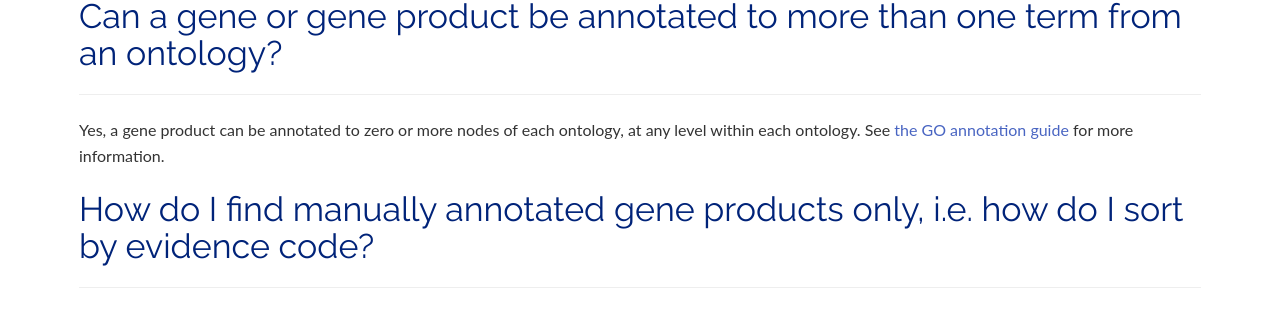
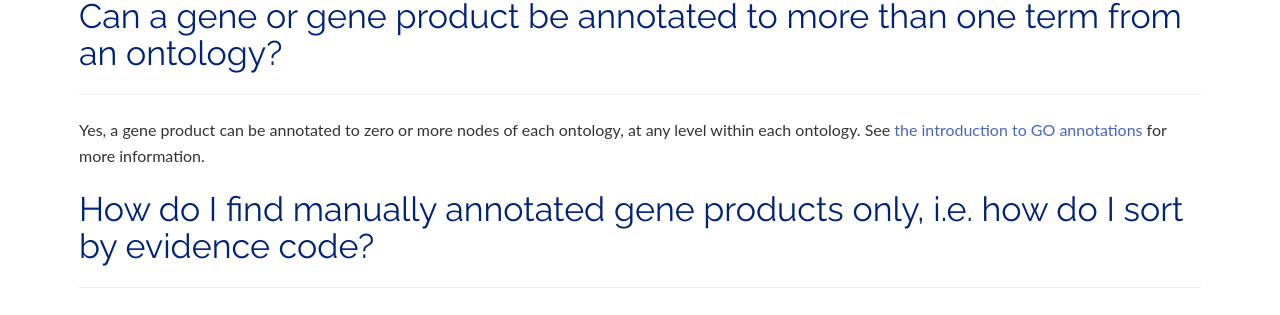
Before and after one commit to geneontology/geneontology.github.io, a Jekyll site: the page built from _docs/faq.md, in a window 1280 px wide and 900 px high, scrolled down 9457 px. Shown: the part 140-455 px from the top of the window. Built offline with Jekyll 4.4.1, drawn with Linux system fonts in a browser that asks for light colours; nearby versions of some CDN libraries.

Commit message:
Update faq.md
old link

```diff
--- a/_docs/faq.md
+++ b/_docs/faq.md
@@ -644,7 +644,7 @@
 {:/comment}
 
 Yes, a gene product can be annotated to zero or more nodes of each ontology, at any level within each ontology.
-See [the GO annotation guide](http://geneontology.org/page/go-annotation-policies) for more information.
+See [the introduction to GO annotations](/docs/go-annotations/) for more information.
 
 ## How do I find manually annotated gene products only, i.e. how do I sort by evidence code?
 ------------------------------------------------------------------------------------------------------------------------------------------------------------------------------------
```
